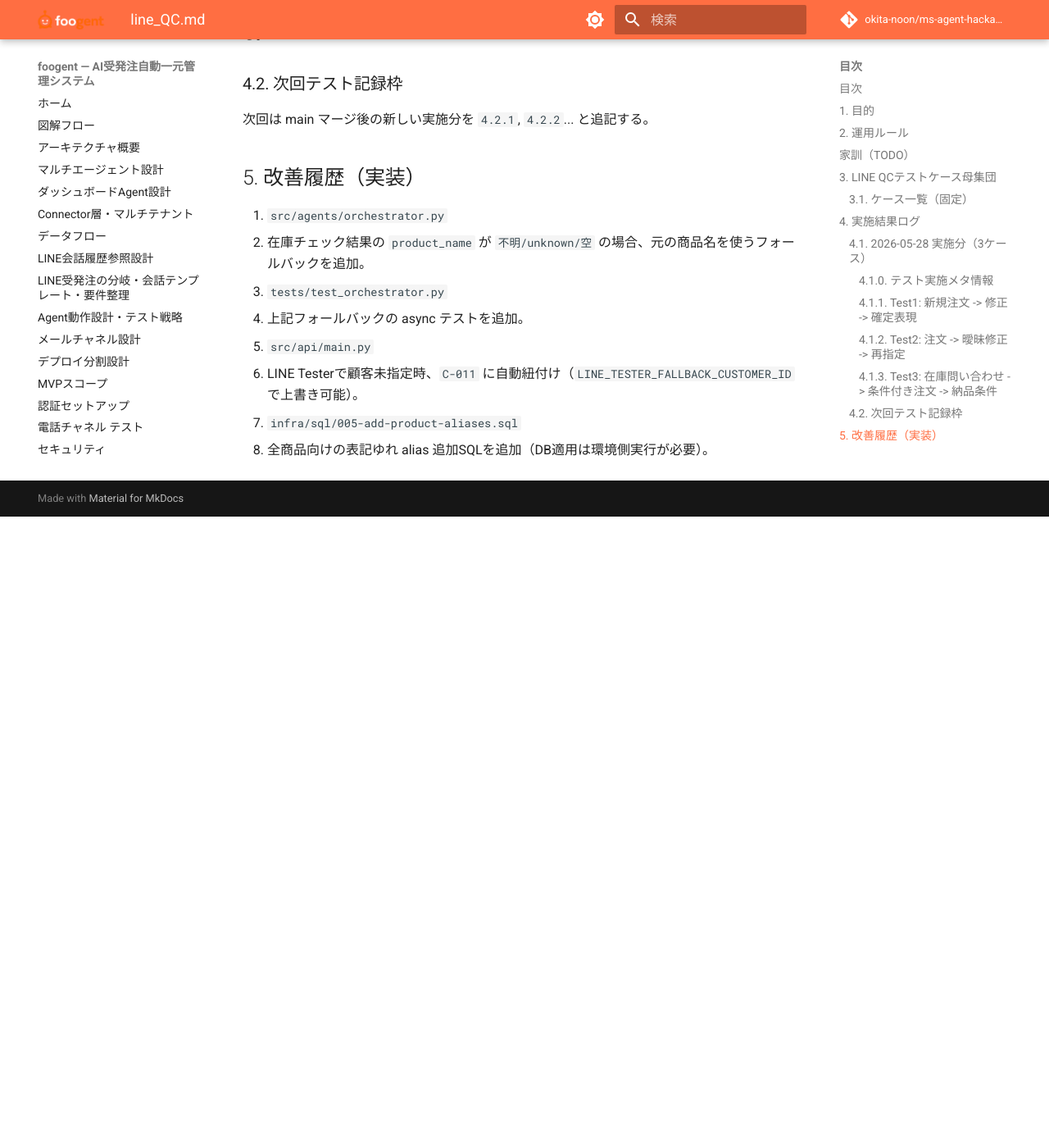
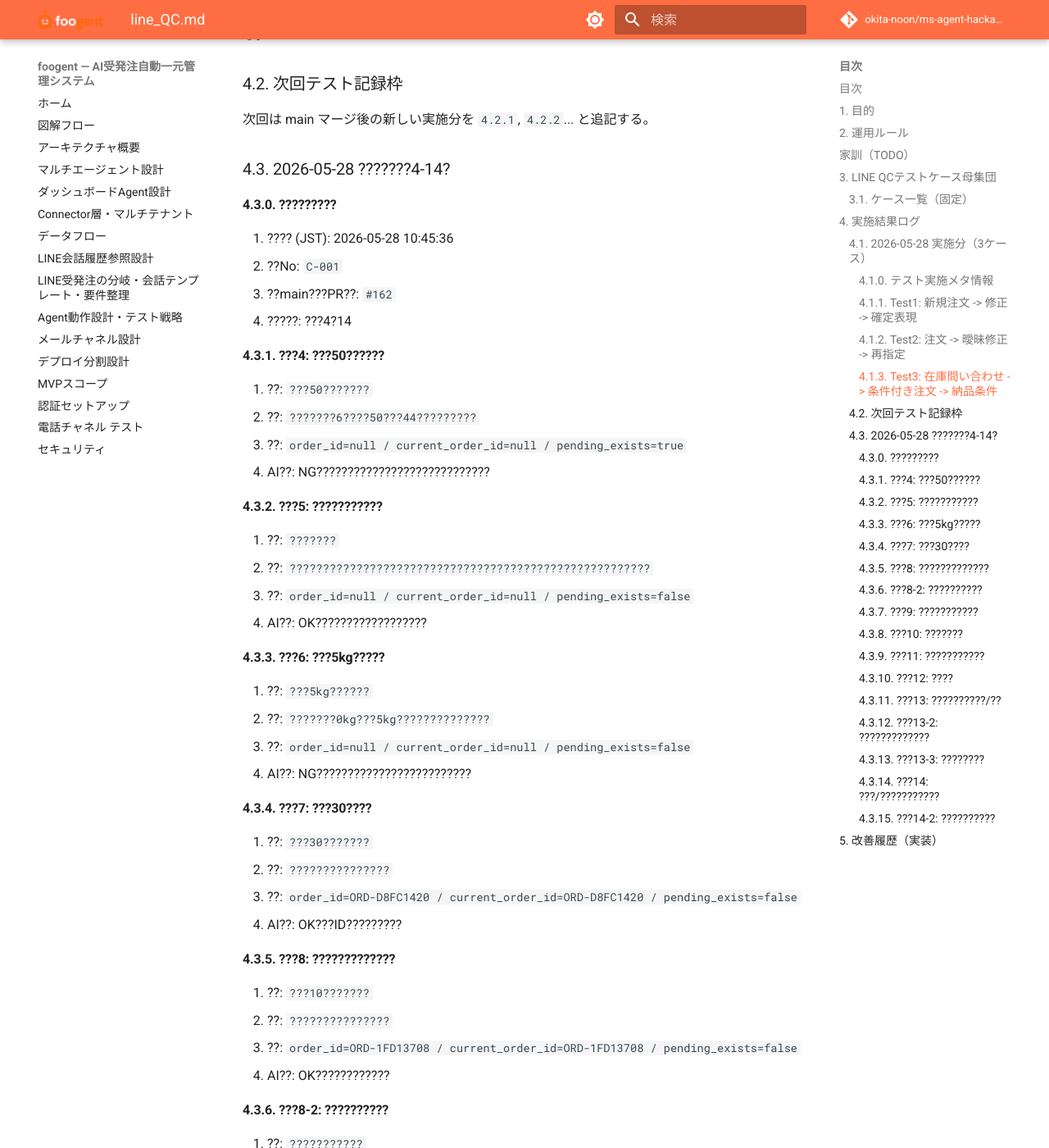
Before and after one commit to okita-noon/ms-agent-hackathon, an MkDocs documentation site: the page built from docs/line_QC.md, in a window 1280 px wide and 1400 px high, scrolled down 4602 px. Shown: the whole window at 82% size. Built offline with MkDocs 1.6.1 and Material for MkDocs 9.7.7, drawn with Linux system fonts in a browser that asks for light colours; comment, search, counter and statistics services are not loaded; before the commit the page ends 5232 px from its top, so only the background shows below that; some of the changed text lies outside the part shown.

Commit message:
docs: codexによる変更後の現状を保存（作業途中）

```diff
--- a/docs/line_QC.md
+++ b/docs/line_QC.md
@@ -139,6 +139,104 @@ LINE Tester (`/line-tester`) の品質管理ドキュメント。
 ### 4.2. 次回テスト記録枠
 次回は main マージ後の新しい実施分を `4.2.1`, `4.2.2`... と追記する。
 
+### 4.3. 2026-05-28 ???????4-14?
+
+#### 4.3.0. ?????????
+1. ???? (JST): 2026-05-28 10:45:36
+2. ??No: `C-001`
+3. ??main???PR??: `#162`
+4. ?????: ???4?14
+
+#### 4.3.1. ???4: ???50??????
+1. ??: `???50???????`
+2. ??: `???????6????50???44?????????`
+3. ??: `order_id=null / current_order_id=null / pending_exists=true`
+4. AI??: NG????????????????????????????
+
+#### 4.3.2. ???5: ???????????
+1. ??: `???????`
+2. ??: `??????????????????????????????????????????????????????`
+3. ??: `order_id=null / current_order_id=null / pending_exists=false`
+4. AI??: OK??????????????????
+
+#### 4.3.3. ???6: ???5kg?????
+1. ??: `???5kg??????`
+2. ??: `???????0kg???5kg??????????????`
+3. ??: `order_id=null / current_order_id=null / pending_exists=false`
+4. AI??: NG?????????????????????????
+
+#### 4.3.4. ???7: ???30????
+1. ??: `???30???????`
+2. ??: `???????????????`
+3. ??: `order_id=ORD-D8FC1420 / current_order_id=ORD-D8FC1420 / pending_exists=false`
+4. AI??: OK???ID?????????
+
+#### 4.3.5. ???8: ?????????????
+1. ??: `???10???????`
+2. ??: `???????????????`
+3. ??: `order_id=ORD-1FD13708 / current_order_id=ORD-1FD13708 / pending_exists=false`
+4. AI??: OK????????????
+
+#### 4.3.6. ???8-2: ??????????
+1. ??: `???????????`
+2. ??: `???????????`
+3. ??: `order_id=null / current_order_id=null / pending_exists=false`
+4. AI??: NG????????????????????
+
+#### 4.3.7. ???9: ???????????
+1. ??: `???3?????????????`
+2. ??: `???????????????`
+3. ??: `order_id=ORD-CF1E79C8 / current_order_id=ORD-CF1E79C8 / pending_exists=false`
+4. AI??: OK???????????????
+
+#### 4.3.8. ???10: ???????
+1. ??: `?????????`
+2. ??: `??????10?????????`
+3. ??: `order_id=null / current_order_id=null / pending_exists=false`
+4. AI??: OK???????????
+
+#### 4.3.9. ???11: ???????????
+1. ??: `???5?????10??`
+2. ??: `???????0????5???????????????`
+3. ??: `order_id=null / current_order_id=null / pending_exists=false`
+4. AI??: NG?????????????????????
+
+#### 4.3.10. ???12: ????
+1. ??: `?????????????`
+2. ??: `????????????????????????????????????????`
+3. ??: `order_id=null / current_order_id=null / pending_exists=false`
+4. AI??: OK????????????
+
+#### 4.3.11. ???13: ??????????/??
+1. ??: `???5?????10kg????20???????`
+2. ??: `???????0????5???????????????`
+3. ??: `order_id=null / current_order_id=null / pending_exists=false`
+4. AI??: NG?????????????????
+
+#### 4.3.12. ???13-2: ?????????????
+1. ??: `????????????????`
+2. ??: `?????`
+3. ??: `order_id=null / current_order_id=null / pending_exists=false`
+4. AI??: NG??????????????????
+
+#### 4.3.13. ???13-3: ????????
+1. ??: `??????`
+2. ??: `???????????`
+3. ??: `order_id=null / current_order_id=null / pending_exists=false`
+4. AI??: NG????????????????
+
+#### 4.3.14. ???14: ???/???????????
+1. ??: `???3???????5???????`
+2. ??: `???????????????`
+3. ??: `order_id=ORD-FF9E2350 / current_order_id=ORD-FF9E2350 / pending_exists=false`
+4. AI??: OK???ID?????????
+
+#### 4.3.15. ???14-2: ??????????
+1. ??: `??????????`
+2. ??: `???????????`
+3. ??: `order_id=null / current_order_id=null / pending_exists=false`
+4. AI??: NG????????????????
+
 ## 5. 改善履歴（実装）
 1. `src/agents/orchestrator.py`
    - 在庫チェック結果の `product_name` が `不明/unknown/空` の場合、元の商品名を使うフォールバックを追加。
```
